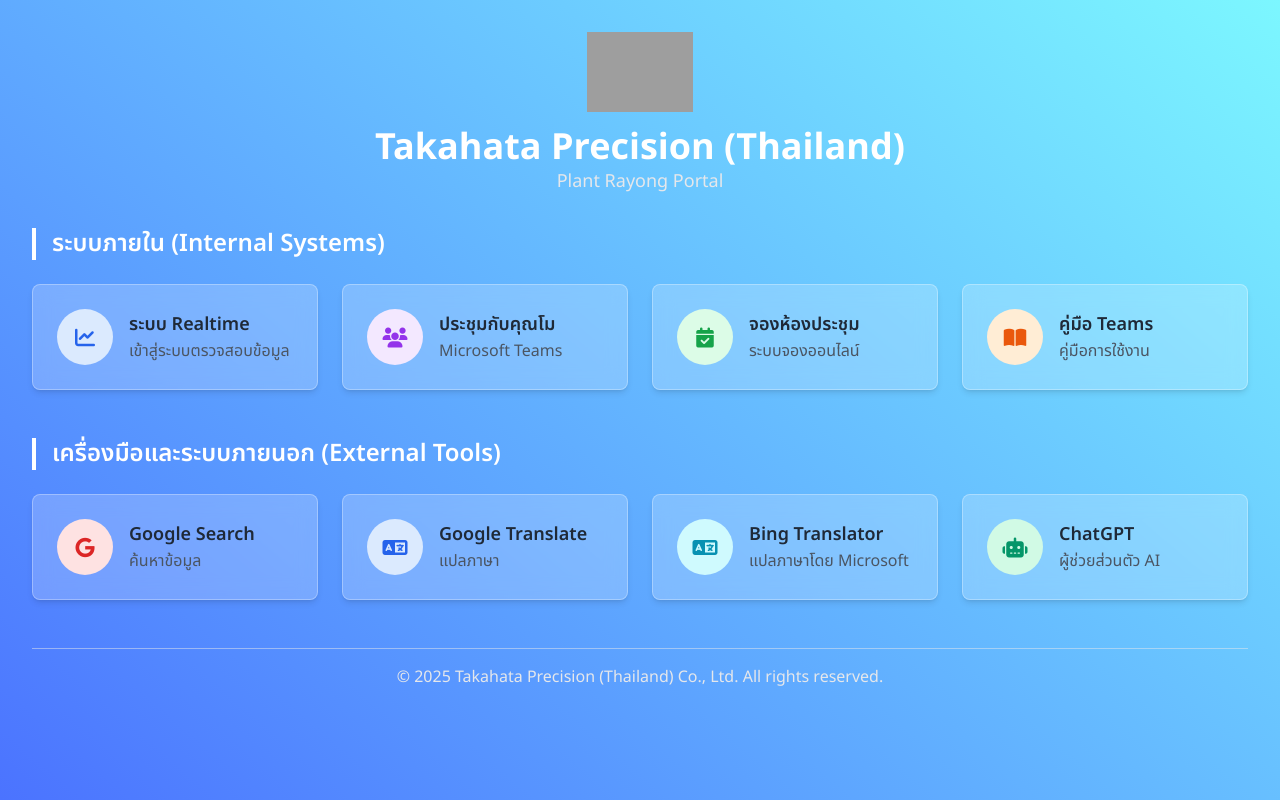
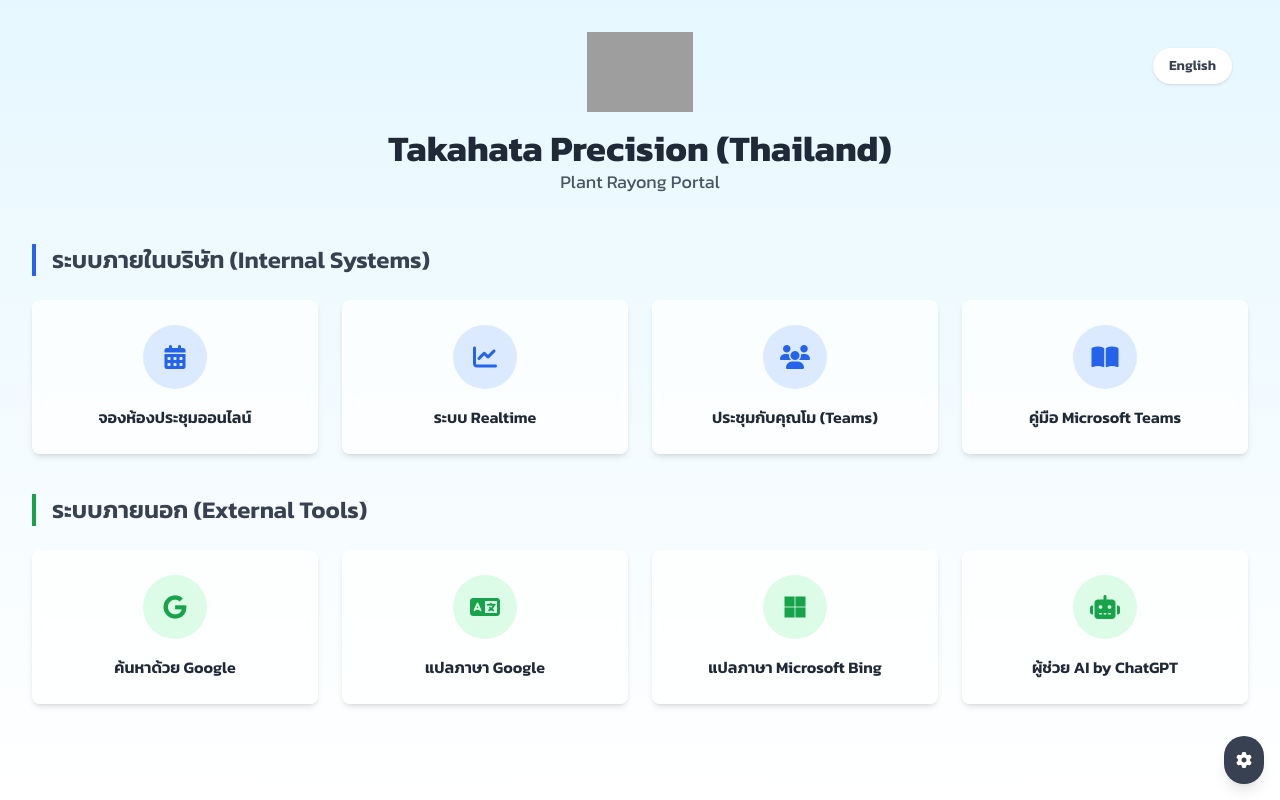
Before and after one commit to ZOAR-BEGIN/potal.takahatary, a plain HTML site: page index.html in a window 1280 px wide. Drawn offline with nearby package versions, Linux system fonts and the light colour scheme; grey boxes are pictures that could not be loaded.

Commit message:
Update index.html

```diff
--- a/index.html
+++ b/index.html
@@ -3,183 +3,242 @@
 <head>
     <meta charset="UTF-8">
     <meta name="viewport" content="width=device-width, initial-scale=1.0">
-    <title>Takahata Precision (Thailand) Portal - Plant Rayong</title>
+    <title>Takahata Precision (Thailand) Plant Rayong - Portal</title>
     <script src="https://cdn.tailwindcss.com"></script>
-    <link rel="stylesheet" href="https://cdnjs.cloudflare.com/ajax/libs/font-awesome/6.5.1/css/all.min.css">
-    <link rel="preconnect" href="https://fonts.googleapis.com">
-    <link rel="preconnect" href="https://fonts.gstatic.com" crossorigin>
-    <link href="https://fonts.googleapis.com/css2?family=Noto+Sans+Thai:wght@400;600;700&display=swap" rel="stylesheet">
-    <link rel="icon" href="favicon.png" type="image/png">
+    <link href="https://fonts.googleapis.com/css2?family=Kanit:wght@300;400;500;600;700&display=swap" rel="stylesheet">
+    <link rel="stylesheet" href="https://cdnjs.cloudflare.com/ajax/libs/font-awesome/6.5.1/css/all.min.css" xintegrity="sha512-DTOQO9RWCH3ppGqcWaEA1BIZOC6xxalwEsw9c2QQeAIftl+Vegovlnee1c9QX4TctnWMn13TZye+giMm8e2LwA==" crossorigin="anonymous" referrerpolicy="no-referrer" />
     <style>
         body {
-            font-family: 'Noto Sans Thai', sans-serif;
-            /* Updated background to the desired linear gradient */
-            background: linear-gradient(220.55deg, #7CF7FF 0%, #4B73FF 100%);
-            background-attachment: fixed; /* Ensures the gradient doesn't scroll with content */
+            font-family: 'Kanit', sans-serif;
+            background: linear-gradient(to bottom, #e6f7ff, #ffffff);
+            min-height: 100vh;
         }
-        .link-card {
+        .card-link {
             transition: transform 0.2s ease-in-out, box-shadow 0.2s ease-in-out;
+            background-color: rgba(255, 255, 255, 0.7);
+            backdrop-filter: blur(5px);
+            border: 1px solid rgba(255, 255, 255, 0.2);
         }
-        .link-card:hover {
+        .card-link:hover {
             transform: translateY(-5px);
             box-shadow: 0 10px 15px -3px rgba(0, 0, 0, 0.1), 0 4px 6px -2px rgba(0, 0, 0, 0.05);
-        }
-        /* Glassmorphism effect for cards */
-        .glass-card {
-            background: rgba(255, 255, 255, 0.2);
-            backdrop-filter: blur(10px);
-            -webkit-backdrop-filter: blur(10px);
-            border: 1px solid rgba(255, 255, 255, 0.3);
         }
     </style>
 </head>
 <body>
 
-    <div class="container mx-auto p-4 sm:p-6 lg:p-8">
+    <!-- Admin Panel Toggle Button -->
+    <button id="adminToggle" class="fixed bottom-4 right-4 bg-gray-700 text-white p-3 rounded-full shadow-lg hover:bg-gray-800 focus:outline-none focus:ring-2 focus:ring-gray-500 z-40">
+        <i class="fa-solid fa-gear"></i>
+    </button>
 
-        <!-- Header Section -->
-        <header class="text-center mb-8">
-            <img src="https://img2.imgbiz.com/imgbiz/TPthLogo.png" alt="Takahata Precision Logo" class="mx-auto h-20 w-auto mb-4"
-                 onerror="this.onerror=null; this.src='https://placehold.co/200x80/cccccc/ffffff?text=Logo';">
-            <!-- Changed text color to white for better contrast -->
-            <h1 class="text-3xl sm:text-4xl font-bold text-white">Takahata Precision (Thailand)</h1>
-            <p class="text-lg text-gray-200">Plant Rayong Portal</p>
+    <!-- Password Modal -->
+    <div id="passwordModal" class="hidden fixed top-0 left-0 w-full h-full bg-black bg-opacity-75 z-50 flex justify-center items-center">
+        <div class="bg-white p-8 rounded-lg shadow-xl w-full max-w-sm">
+            <h2 id="password-modal-title" class="text-2xl font-bold text-gray-800 mb-6 text-center">กรุณาใส่รหัสผ่าน</h2>
+            <form id="passwordForm">
+                <div class="mb-4">
+                    <label id="password-label" for="passwordInput" class="block text-sm font-medium text-gray-600 mb-1">รหัสผ่าน:</label>
+                    <input type="password" id="passwordInput" class="w-full p-2 border rounded-md focus:ring-blue-500 focus:border-blue-500">
+                </div>
+                <button id="password-submit-btn" type="submit" class="w-full bg-blue-600 text-white px-4 py-2 rounded-md hover:bg-blue-700">ตกลง</button>
+            </form>
+        </div>
+    </div>
+
+
+    <!-- Admin Panel (Hidden by default) -->
+    <div id="adminPanel" class="hidden fixed top-0 left-0 w-full h-full bg-black bg-opacity-75 z-50 flex justify-center items-center">
+        <div class="bg-white p-8 rounded-lg shadow-xl w-full max-w-3xl max-h-screen overflow-y-auto">
+            <div class="flex justify-between items-center mb-6">
+                <h2 id="admin-panel-title" class="text-2xl font-bold text-gray-800">Admin Panel</h2>
+                <button id="closeAdminPanel" class="text-gray-500 hover:text-gray-800 text-3xl">&times;</button>
+            </div>
+
+            <!-- Content for Admin Panel can be added here in the future -->
+            <p class="text-gray-500">Admin panel is currently under development.</p>
+
+        </div>
+    </div>
+
+    <div class="container mx-auto p-4 md:p-8">
+        <!-- Header -->
+        <header class="relative text-center mb-8 md:mb-12">
+            <div class="absolute top-0 right-0 p-2 md:p-4">
+                <button id="lang-toggle" class="bg-white px-3 py-1 md:px-4 md:py-2 rounded-full shadow text-sm font-semibold text-gray-700 hover:bg-gray-200 transition-colors">English</button>
+            </div>
+            <img src="https://img2.imgbiz.com/imgbiz/Gemini_Generated_Image_y009x1y009x1y009.png" alt="Takahata Precision Logo" class="mx-auto h-20 w-auto mb-4">
+            <h1 id="main-title" class="text-3xl md:text-4xl font-bold text-gray-800">Takahata Precision (Thailand)</h1>
+            <p id="subtitle" class="text-lg text-gray-600">Plant Rayong Portal</p>
         </header>
 
         <main>
-            <!-- Internal Systems Section -->
-            <section class="mb-12">
-                <!-- Changed text and border color for better contrast -->
-                <h2 class="text-2xl font-semibold text-white border-l-4 border-white pl-4 mb-6">ระบบภายใน (Internal Systems)</h2>
-                <div class="grid grid-cols-1 sm:grid-cols-2 lg:grid-cols-3 xl:grid-cols-4 gap-6">
-
-                    <!-- Realtime System -->
-                    <a href="http://172.19.10.66/dynamics/login/" target="_blank" class="link-card block p-6 rounded-lg shadow-md hover:shadow-xl transition-shadow duration-300 glass-card">
-                        <div class="flex items-center">
-                            <div class="w-14 h-14 flex items-center justify-center bg-blue-100 rounded-full mr-4">
-                                <i class="fas fa-chart-line fa-lg text-blue-600"></i>
-                            </div>
-                            <div>
-                                <h3 class="font-semibold text-lg text-gray-800">ระบบ Realtime</h3>
-                                <p class="text-gray-600">เข้าสู่ระบบตรวจสอบข้อมูล</p>
-                            </div>
-                        </div>
-                    </a>
-
-                    <!-- MS Teams Meeting -->
-                    <a href="https://teams.microsoft.com/dl/launcher/launcher.html?url=%2F_%23%2Fl%2Fmeetup-join%2F19%3Aec967b0024e8412aafb9056dc0184a4f%40thread.tacv2%2F1674703535849%3Fcontext%3D%257B%2522Tid%2522%3A%252236d85c6c-406a-464b-b63a-db5627c5db9a%2522%2C%2522Oid%2522%3A%252277d273e0-2fa9-4e51-9bde-998be96a8349%2522%257D%26anon%3Dtrue&type=meetup-join&deeplinkId=fcc0b78d-d724-49cf-91aa-c2bb40777f2d&directDl=true&msLaunch=true&enableMobilePage=true&suppressPrompt=true" target="_blank" class="link-card block p-6 rounded-lg shadow-md hover:shadow-xl transition-shadow duration-300 glass-card">
-                        <div class="flex items-center">
-                            <div class="w-14 h-14 flex items-center justify-center bg-purple-100 rounded-full mr-4">
-                                <i class="fas fa-users fa-lg text-purple-600"></i>
-                            </div>
-                            <div>
-                                <h3 class="font-semibold text-lg text-gray-800">ประชุมกับคุณโม</h3>
-                                <p class="text-gray-600">Microsoft Teams</p>
-                            </div>
-                        </div>
-                    </a>
-
-                    <!-- Meeting Room Booking -->
-                    <a href="https://sites.google.com/view/tpthbookingmeetingroom?usp=sharing" target="_blank" class="link-card block p-6 rounded-lg shadow-md hover:shadow-xl transition-shadow duration-300 glass-card">
-                        <div class="flex items-center">
-                            <div class="w-14 h-14 flex items-center justify-center bg-green-100 rounded-full mr-4">
-                                <i class="fas fa-calendar-check fa-lg text-green-600"></i>
-                            </div>
-                            <div>
-                                <h3 class="font-semibold text-lg text-gray-800">จองห้องประชุม</h3>
-                                <p class="text-gray-600">ระบบจองออนไลน์</p>
-                            </div>
-                        </div>
-                    </a>
-
-                    <!-- Teams Manual -->
-                    <a href="https://drive.google.com/file/d/1rsH_akVGaBn1IBzbRVnJYslhZEvlsFg5/view" target="_blank" class="link-card block p-6 rounded-lg shadow-md hover:shadow-xl transition-shadow duration-300 glass-card">
-                        <div class="flex items-center">
-                            <div class="w-14 h-14 flex items-center justify-center bg-orange-100 rounded-full mr-4">
-                                <i class="fas fa-book-open fa-lg text-orange-600"></i>
-                            </div>
-                            <div>
-                                <h3 class="font-semibold text-lg text-gray-800">คู่มือ Teams</h3>
-                                <p class="text-gray-600">คู่มือการใช้งาน</p>
-                            </div>
-                        </div>
-                    </a>
-
+            <!-- Internal Systems -->
+            <section class="mb-10">
+                <h2 id="internal-systems-title" class="text-2xl font-semibold text-gray-700 mb-6 border-l-4 border-blue-600 pl-4">ระบบภายในบริษัท (Internal Systems)</h2>
+                <div id="internal-links" class="grid grid-cols-1 sm:grid-cols-2 lg:grid-cols-4 gap-6">
+                    <!-- Links will be injected by JavaScript -->
                 </div>
             </section>
 
-            <!-- External Systems Section -->
-            <section>
-                <!-- Changed text and border color for better contrast -->
-                <h2 class="text-2xl font-semibold text-white border-l-4 border-white pl-4 mb-6">เครื่องมือและระบบภายนอก (External Tools)</h2>
-                <div class="grid grid-cols-1 sm:grid-cols-2 lg:grid-cols-3 xl:grid-cols-4 gap-6">
-
-                    <!-- Google Search -->
-                    <a href="https://www.google.com/" target="_blank" class="link-card block p-6 rounded-lg shadow-md hover:shadow-xl transition-shadow duration-300 glass-card">
-                        <div class="flex items-center">
-                            <div class="w-14 h-14 flex items-center justify-center bg-red-100 rounded-full mr-4">
-                                <i class="fab fa-google fa-lg text-red-600"></i>
-                            </div>
-                            <div>
-                                <h3 class="font-semibold text-lg text-gray-800">Google Search</h3>
-                                <p class="text-gray-600">ค้นหาข้อมูล</p>
-                            </div>
-                        </div>
-                    </a>
-
-                    <!-- Google Translate -->
-                    <a href="https://translate.google.co.th/?sl=th&tl=en&op=translate" target="_blank" class="link-card block p-6 rounded-lg shadow-md hover:shadow-xl transition-shadow duration-300 glass-card">
-                        <div class="flex items-center">
-                            <div class="w-14 h-14 flex items-center justify-center bg-blue-100 rounded-full mr-4">
-                                <i class="fas fa-language fa-lg text-blue-600"></i>
-                            </div>
-                            <div>
-                                <h3 class="font-semibold text-lg text-gray-800">Google Translate</h3>
-                                <p class="text-gray-600">แปลภาษา</p>
-                            </div>
-                        </div>
-                    </a>
-
-                    <!-- Bing Translate -->
-                    <a href="https://www.bing.com/translator?from=&to=th&setlang=th" target="_blank" class="link-card block p-6 rounded-lg shadow-md hover:shadow-xl transition-shadow duration-300 glass-card">
-                        <div class="flex items-center">
-                            <div class="w-14 h-14 flex items-center justify-center bg-cyan-100 rounded-full mr-4">
-                               <i class="fas fa-language fa-lg text-cyan-600"></i>
-                            </div>
-                            <div>
-                                <h3 class="font-semibold text-lg text-gray-800">Bing Translator</h3>
-                                <p class="text-gray-600">แปลภาษาโดย Microsoft</p>
-                            </div>
-                        </div>
-                    </a>
-
-                    <!-- ChatGPT -->
-                    <a href="https://chatgpt.com/" target="_blank" class="link-card block p-6 rounded-lg shadow-md hover:shadow-xl transition-shadow duration-300 glass-card">
-                        <div class="flex items-center">
-                            <div class="w-14 h-14 flex items-center justify-center bg-emerald-100 rounded-full mr-4">
-                                <i class="fas fa-robot fa-lg text-emerald-600"></i>
-                            </div>
-                            <div>
-                                <h3 class="font-semibold text-lg text-gray-800">ChatGPT</h3>
-                                <p class="text-gray-600">ผู้ช่วยส่วนตัว AI</p>
-                            </div>
-                        </div>
-                    </a>
-
+            <!-- External Tools -->
+            <section class="mb-10">
+                <h2 id="external-systems-title" class="text-2xl font-semibold text-gray-700 mb-6 border-l-4 border-green-600 pl-4">ระบบภายนอก (External Tools)</h2>
+                <div id="external-links" class="grid grid-cols-1 sm:grid-cols-2 lg:grid-cols-4 gap-6">
+                    <!-- Links will be injected by JavaScript -->
                 </div>
             </section>
         </main>
-
-        <footer class="text-center mt-12 py-4 border-t border-gray-200/50">
-            <!-- Changed text color for better contrast -->
-            <p class="text-gray-200">&copy; <span id="year"></span> Takahata Precision (Thailand) Co., Ltd. All rights reserved.</p>
-        </footer>
     </div>
 
     <script>
-        // Set current year in footer
-        document.getElementById('year').textContent = new Date().getFullYear();
+        document.addEventListener('DOMContentLoaded', function () {
+
+            // --- TRANSLATIONS ---
+            const translations = {
+                th: {
+                    langToggleButton: 'English',
+                    mainTitle: 'Takahata Precision (Thailand)',
+                    subtitle: 'Plant Rayong Portal',
+                    internalSystemsTitle: 'ระบบภายในบริษัท (Internal Systems)',
+                    externalSystemsTitle: 'ระบบภายนอก (External Tools)',
+                    adminPanelTitle: 'แผงควบคุมผู้ดูแล',
+                    passwordModalTitle: 'กรุณาใส่รหัสผ่าน',
+                    passwordLabel: 'รหัสผ่าน:',
+                    passwordSubmitBtn: 'ตกลง',
+                    incorrectPassword: 'รหัสผ่านไม่ถูกต้อง!',
+                },
+                en: {
+                    langToggleButton: 'ภาษาไทย',
+                    mainTitle: 'Takahata Precision (Thailand)',
+                    subtitle: 'Plant Rayong Portal',
+                    internalSystemsTitle: 'Internal Systems',
+                    externalSystemsTitle: 'External Tools',
+                    adminPanelTitle: 'Admin Panel',
+                    passwordModalTitle: 'Please Enter Password',
+                    passwordLabel: 'Password:',
+                    passwordSubmitBtn: 'Submit',
+                    incorrectPassword: 'Incorrect Password!',
+                }
+            };
+
+            // --- DATA ---
+            const internalLinks = [
+                { key: 'booking', name: 'จองห้องประชุมออนไลน์', link: 'https://sites.google.com/view/tpthbookingmeetingroom?usp=sharing', icon: 'fa-solid fa-calendar-days', th: 'จองห้องประชุมออนไลน์', en: 'Online Meeting Room Booking' },
+                { key: 'realtime', name: 'ระบบ Realtime', link: 'http://172.19.10.66/dynamics/login/', icon: 'fa-solid fa-chart-line', th: 'ระบบ Realtime', en: 'Realtime System' },
+                { key: 'teams_meeting', name: 'ประชุมกับคุณโม (Teams)', link: 'https://teams.microsoft.com/dl/launcher/launcher.html?url=%2F_%23%2Fl%2Fmeetup-join%2F19%3Aec967b0024e8412aafb9056dc0184a4f%40thread.tacv2%2F1674703535849%3Fcontext%3D%257B%2522Tid%2522%3A%252236d85c6c-406a-464b-b63a-db5627c5db9a%2522%2C%2522Oid%2522%3A%252277d273e0-2fa9-4e51-9bde-998be96a8349%2522%257D%26anon%3Dtrue&type=meetup-join&deeplinkId=fcc0b78d-d724-49cf-91aa-c2bb40777f2d&directDl=true&msLaunch=true&enableMobilePage=true&suppressPrompt=true', icon: 'fa-solid fa-users', th: 'ประชุมกับคุณโม (Teams)', en: 'Meeting with Ms.Mo (Teams)' },
+                { key: 'teams_manual', name: 'คู่มือ Microsoft Teams', link: 'https://drive.google.com/file/d/1rsH_akVGaBn1IBzbRVnJYslhZEvlsFg5/view', icon: 'fa-solid fa-book-open', th: 'คู่มือ Microsoft Teams', en: 'Microsoft Teams Manual' }
+            ];
+
+            const externalLinks = [
+                { key: 'google_search', name: 'ค้นหาด้วย Google', link: 'https://www.google.com/', icon: 'fa-brands fa-google', th: 'ค้นหาด้วย Google', en: 'Search with Google' },
+                { key: 'google_translate', name: 'แปลภาษา Google', link: 'https://translate.google.co.th/?sl=th&tl=en&op=translate', icon: 'fa-solid fa-language', th: 'แปลภาษา Google', en: 'Google Translate' },
+                { key: 'bing_translate', name: 'แปลภาษา Microsoft Bing', link: 'https://www.bing.com/translator?from=&to=th&setlang=th', icon: 'fa-brands fa-microsoft', th: 'แปลภาษา Microsoft Bing', en: 'Microsoft Bing Translator' },
+                { key: 'chatgpt', name: 'AI Assistant by ChatGPT', link: 'https://chatgpt.com/', icon: 'fa-solid fa-robot', th: 'ผู้ช่วย AI by ChatGPT', en: 'AI Assistant by ChatGPT' }
+            ];
+
+            const internalLinksContainer = document.getElementById('internal-links');
+            const externalLinksContainer = document.getElementById('external-links');
+
+            function createLinkCard(item, color) {
+                const colors = {
+                    blue: { bg: 'bg-blue-100', text: 'text-blue-600' },
+                    green: { bg: 'bg-green-100', text: 'text-green-600' }
+                };
+                const theme = colors[color] || colors.blue;
+
+                return `
+                    <a href="${item.link}" target="_blank" rel="noopener noreferrer" class="card-link p-6 rounded-lg shadow-md flex flex-col items-center text-center">
+                        <div class="mb-4 flex items-center justify-center h-16 w-16 rounded-full ${theme.bg}">
+                            <i class="${item.icon} text-2xl ${theme.text}"></i>
+                        </div>
+                        <h3 class="font-semibold text-gray-800">${item.name}</h3>
+                    </a>
+                `;
+            }
+
+            let currentLang = localStorage.getItem('lang') || 'th';
+
+            function setLanguage(lang) {
+                if (!translations[lang]) return;
+
+                currentLang = lang;
+                localStorage.setItem('lang', lang);
+                document.documentElement.lang = lang;
+
+                const t = translations[lang];
+
+                // Update static text elements
+                document.getElementById('lang-toggle').textContent = t.langToggleButton;
+                document.getElementById('main-title').textContent = t.mainTitle;
+                document.getElementById('subtitle').textContent = t.subtitle;
+                document.getElementById('internal-systems-title').textContent = t.internalSystemsTitle;
+                document.getElementById('external-systems-title').textContent = t.externalSystemsTitle;
+
+                // Update Admin Panel text
+                document.getElementById('admin-panel-title').textContent = t.adminPanelTitle;
+
+                // Update Password Modal text
+                document.getElementById('password-modal-title').textContent = t.passwordModalTitle;
+                document.getElementById('password-label').textContent = t.passwordLabel;
+                document.getElementById('password-submit-btn').textContent = t.passwordSubmitBtn;
+
+                // Update dynamic links
+                internalLinksContainer.innerHTML = '';
+                internalLinks.forEach(link => {
+                    internalLinksContainer.innerHTML += createLinkCard({...link, name: link[lang]}, 'blue');
+                });
+
+                externalLinksContainer.innerHTML = '';
+                externalLinks.forEach(link => {
+                    externalLinksContainer.innerHTML += createLinkCard({...link, name: link[lang]}, 'green');
+                });
+            }
+
+            // --- LANGUAGE TOGGLE ---
+            document.getElementById('lang-toggle').addEventListener('click', () => {
+                const newLang = currentLang === 'th' ? 'en' : 'th';
+                setLanguage(newLang);
+            });
+
+            // --- ADMIN PANEL & PASSWORD ---
+            const adminToggle = document.getElementById('adminToggle');
+            const adminPanel = document.getElementById('adminPanel');
+            const closeAdminPanel = document.getElementById('closeAdminPanel');
+            const passwordModal = document.getElementById('passwordModal');
+            const passwordForm = document.getElementById('passwordForm');
+            const passwordInput = document.getElementById('passwordInput');
+
+            adminToggle.onclick = () => {
+                passwordModal.classList.remove('hidden');
+                passwordInput.focus();
+            };
+
+            closeAdminPanel.onclick = () => adminPanel.classList.add('hidden');
+
+            passwordForm.onsubmit = (e) => {
+                e.preventDefault();
+                // Replace 'lllusi0N' with a more secure password handling method if necessary
+                if (passwordInput.value === 'lllusi0N') {
+                    passwordModal.classList.add('hidden');
+                    passwordInput.value = '';
+                    adminPanel.classList.remove('hidden');
+                } else {
+                    alert(translations[currentLang].incorrectPassword);
+                    passwordInput.value = '';
+                }
+            };
+
+            // Close password modal if clicking outside
+            passwordModal.addEventListener('click', function(event) {
+                if (event.target === passwordModal) {
+                    passwordModal.classList.add('hidden');
+                }
+            });
+
+            // --- INITIAL LOAD ---
+            setLanguage(currentLang); // This will render links and text in the correct language
+        });
     </script>
-
 </body>
 </html>
```
